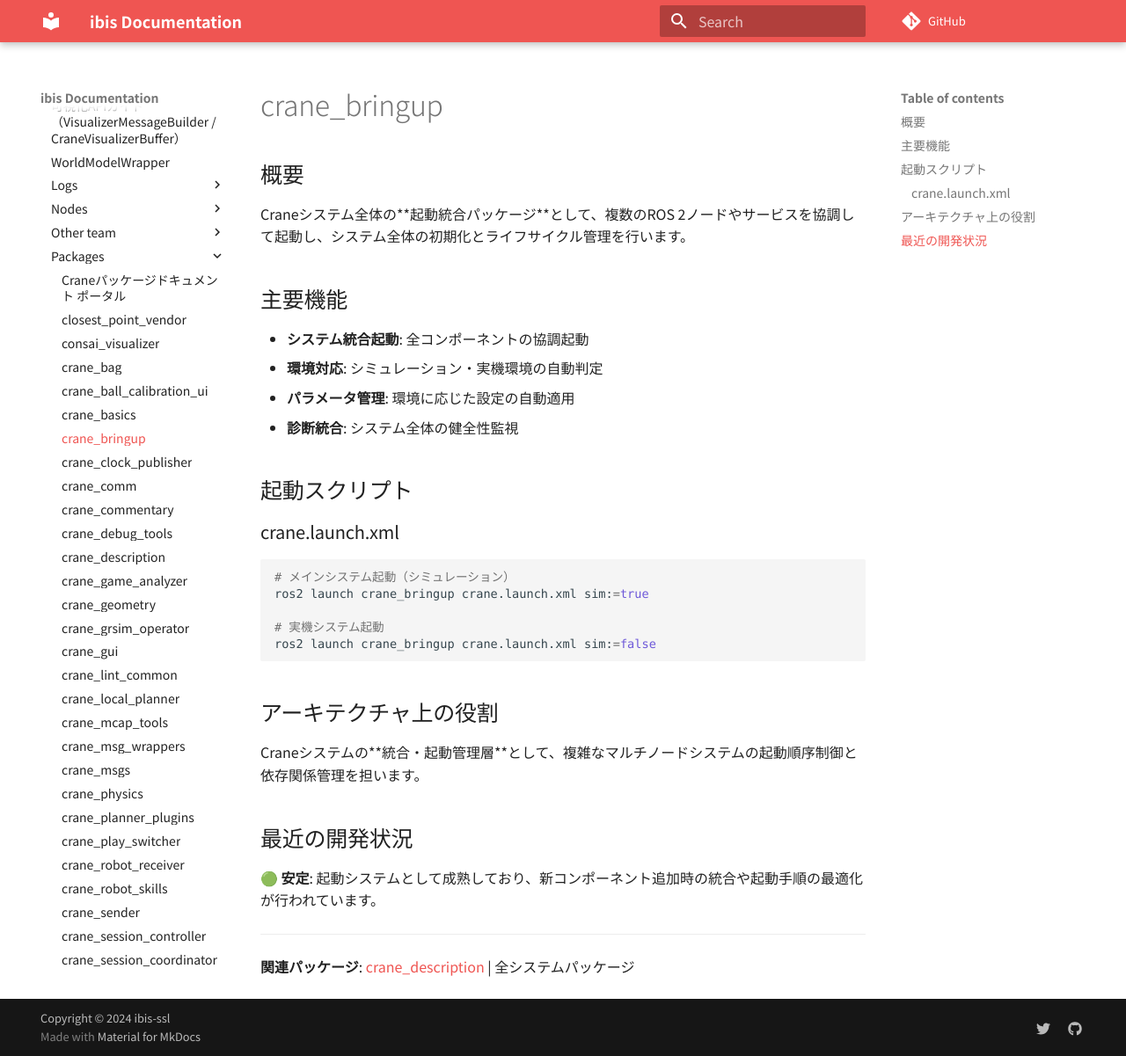
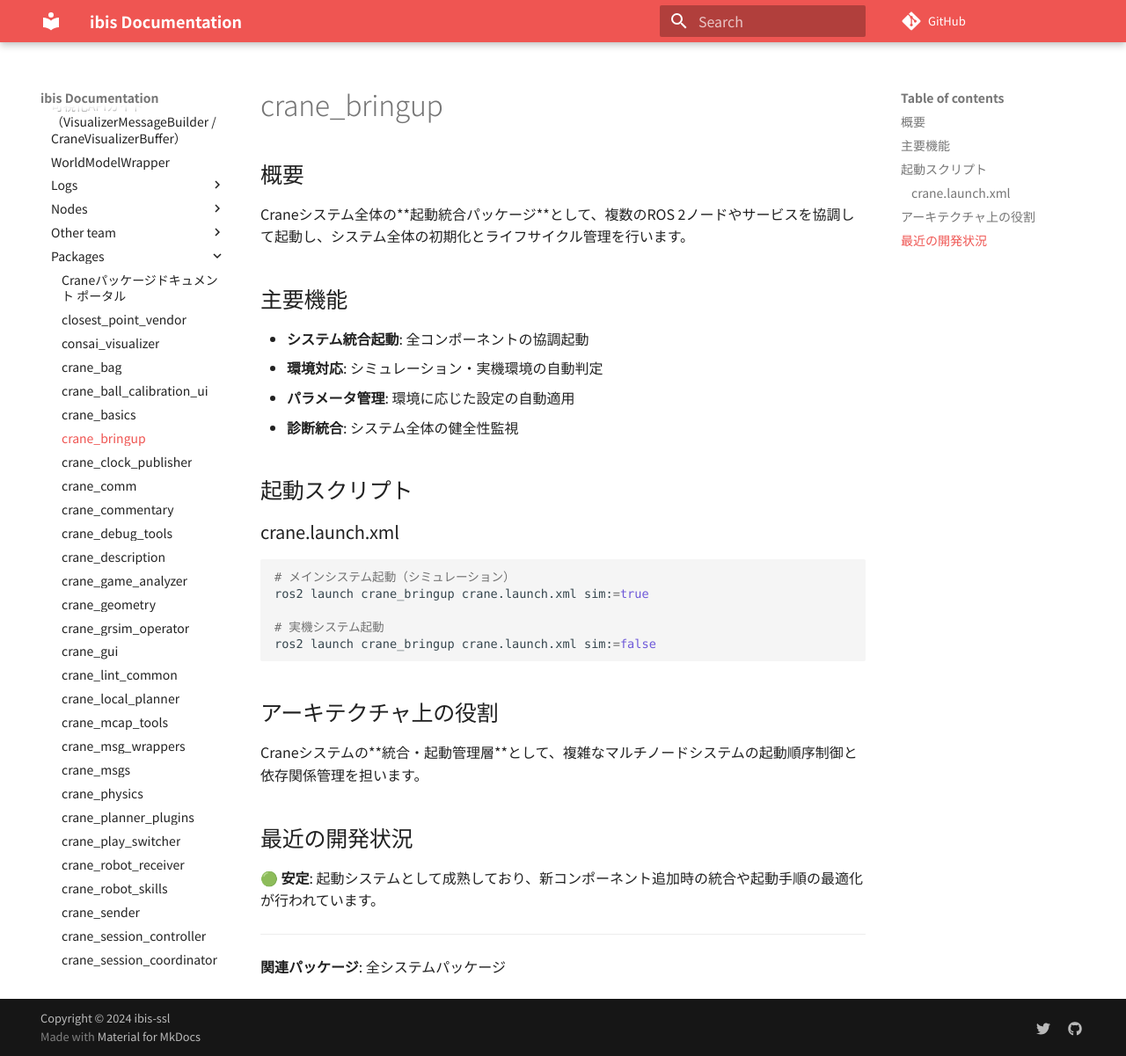
Before and after one commit to ibis-ssl/ibis_documentation, an MkDocs documentation site: the page built from docs/ai/packages/crane_bringup.md, in a window 1280 px wide and 1201 px high. Shown: the whole window at 88% size. Built offline with MkDocs 1.6.1 and Material for MkDocs 9.7.7, drawn with Linux system fonts in a browser that asks for light colours; nearby versions of some CDN libraries; some web fonts are replaced; comment, search, counter and statistics services are not loaded.

Commit message:
🔄 synced local 'docs/ai' with remote 'docs'

```diff
--- a/docs/ai/packages/crane_bringup.md
+++ b/docs/ai/packages/crane_bringup.md
@@ -33,4 +33,4 @@ Craneシステムの**統合・起動管理層**として、複雑なマルチ
 
 ---
 
-**関連パッケージ**: [crane_description](./crane_description.md) | 全システムパッケージ
+**関連パッケージ**: 全システムパッケージ
```
Also changed, not shown: docs/ai/packages/index.md (+0 -1 lines).
